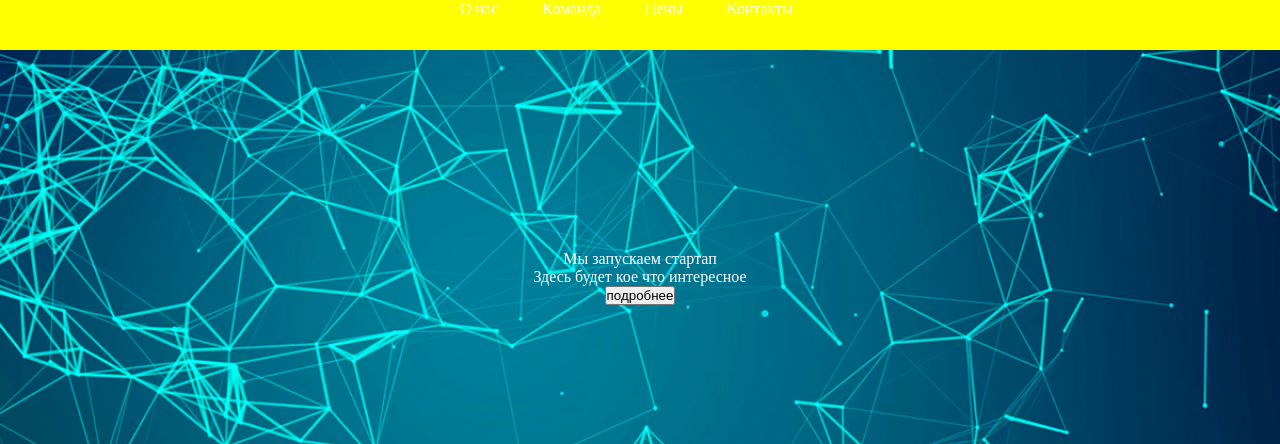
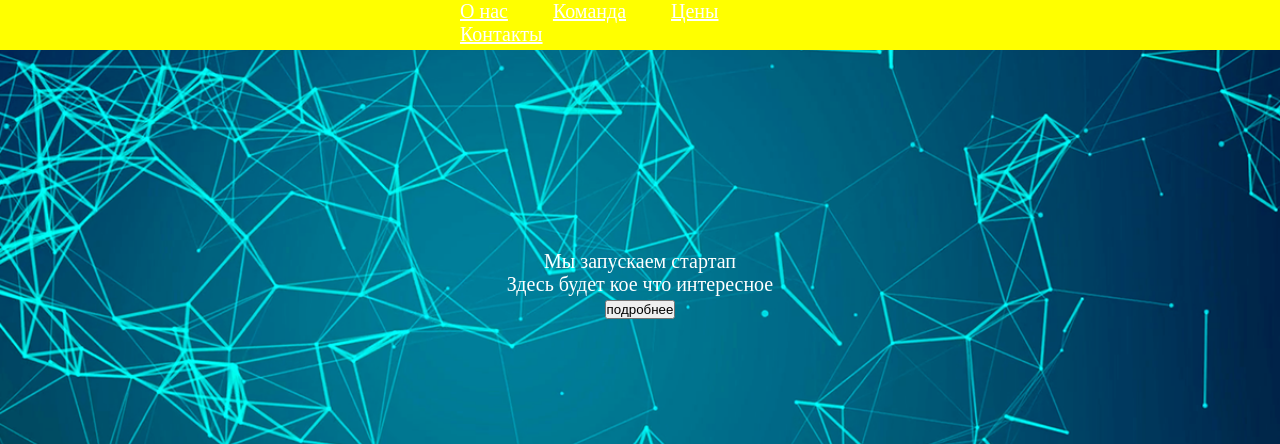
Before and after one commit to Davudak/landing, a plain HTML site: page index.html in a window 1280 px wide. Shown: the top 444 px of the page. Drawn offline with Linux system fonts and the light colour scheme.

Commit message:
поменял текст

```diff
--- a/style7.css
+++ b/style7.css
@@ -1,5 +1,8 @@
 *,html{padding: 0px;
 margin: 0px;
+}
+body{
+	font-size: 15pt;
 }
 #men{
 background-color: yellow;
```
